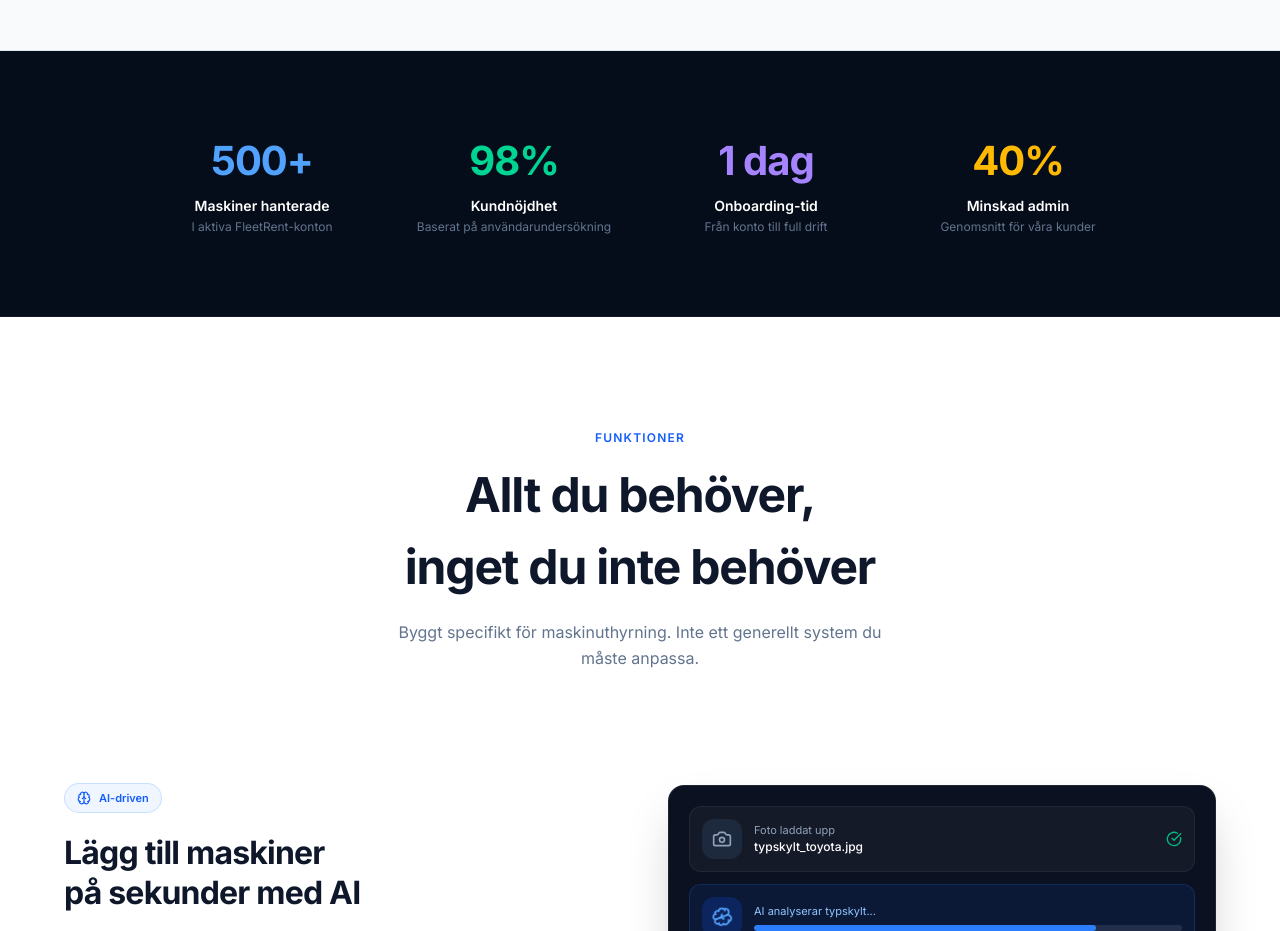
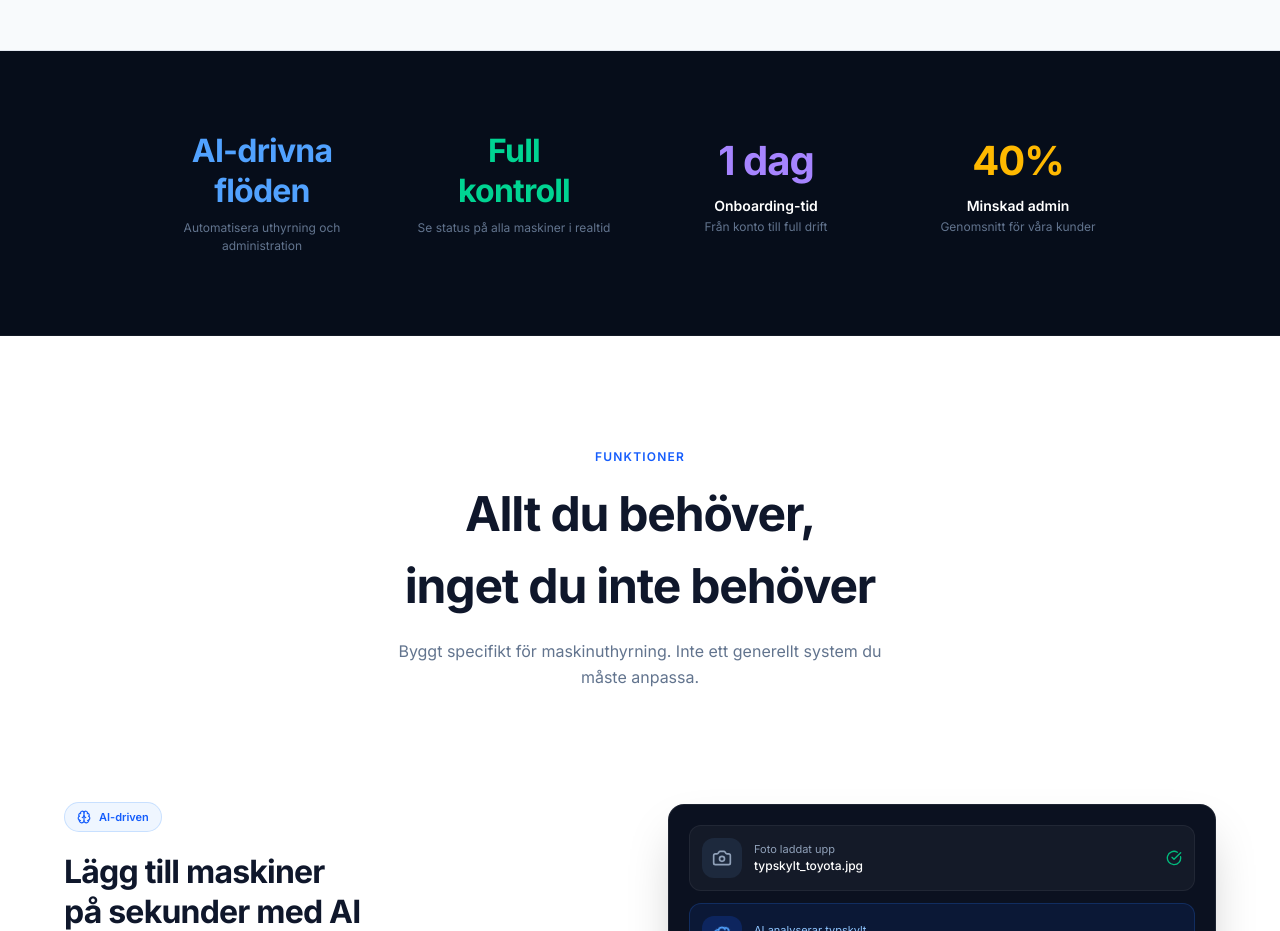
Before and after one commit to DavidWestlundcode/Fleetrent, a Next.js app: page / in a window 1280 px wide. Shown: the part 2120-3051 px from the top of the page. Built offline with nearby package versions, Linux system fonts and the light colour scheme.

Commit message:
Update stats section: replace counters with AI-driven flows and full control

```diff
--- a/src/app/page.tsx
+++ b/src/app/page.tsx
@@ -587,9 +587,15 @@ export default function LandingPage() {
       <section className="py-20 bg-[#060D1A] border-b border-white/[0.05]">
         <div className="max-w-5xl mx-auto px-6">
           <div className="grid grid-cols-2 md:grid-cols-4 gap-8">
+            <AnimateIn className="text-center" direction="scale">
+              <p className="text-[32px] font-bold tracking-tight text-blue-400 leading-tight">AI-drivna<br />flöden</p>
+              <p className="text-[12px] text-slate-500 mt-2">Automatisera uthyrning och administration</p>
+            </AnimateIn>
+            <AnimateIn className="text-center" direction="scale">
+              <p className="text-[32px] font-bold tracking-tight text-emerald-400 leading-tight">Full<br />kontroll</p>
+              <p className="text-[12px] text-slate-500 mt-2">Se status på alla maskiner i realtid</p>
+            </AnimateIn>
             {[
-              { end: 500, suffix: '+', label: 'Maskiner hanterade', sub: 'I aktiva FleetRent-konton', color: 'text-blue-400' },
-              { end: 98, suffix: '%', label: 'Kundnöjdhet', sub: 'Baserat på användarundersökning', color: 'text-emerald-400' },
               { end: 1, suffix: ' dag', label: 'Onboarding-tid', sub: 'Från konto till full drift', color: 'text-violet-400' },
               { end: 40, suffix: '%', label: 'Minskad admin', sub: 'Genomsnitt för våra kunder', color: 'text-amber-400' },
             ].map(({ end, suffix, label, sub, color }) => (
```
